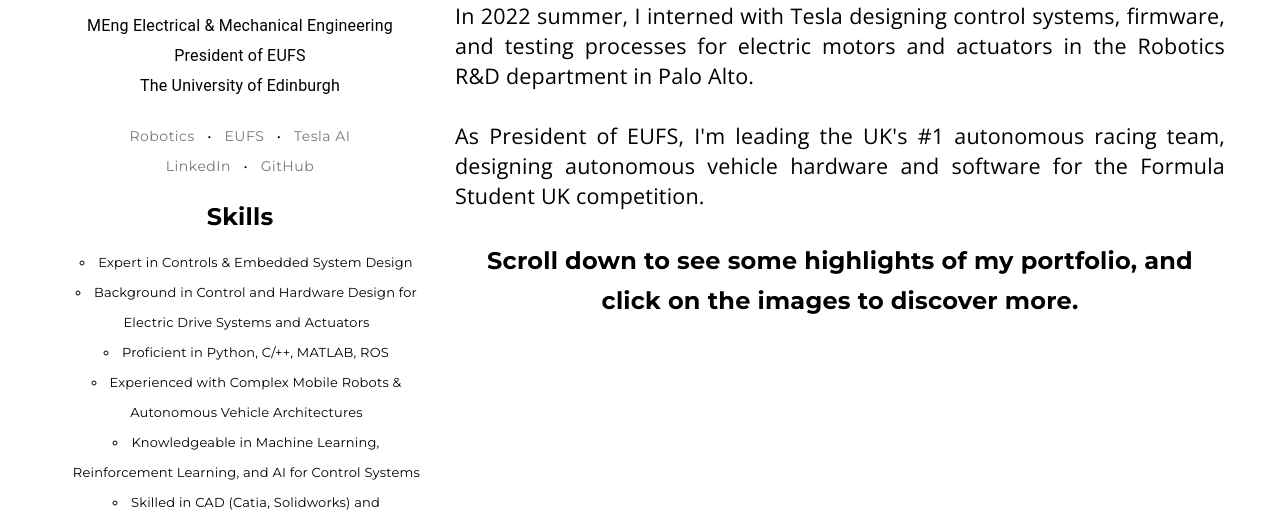
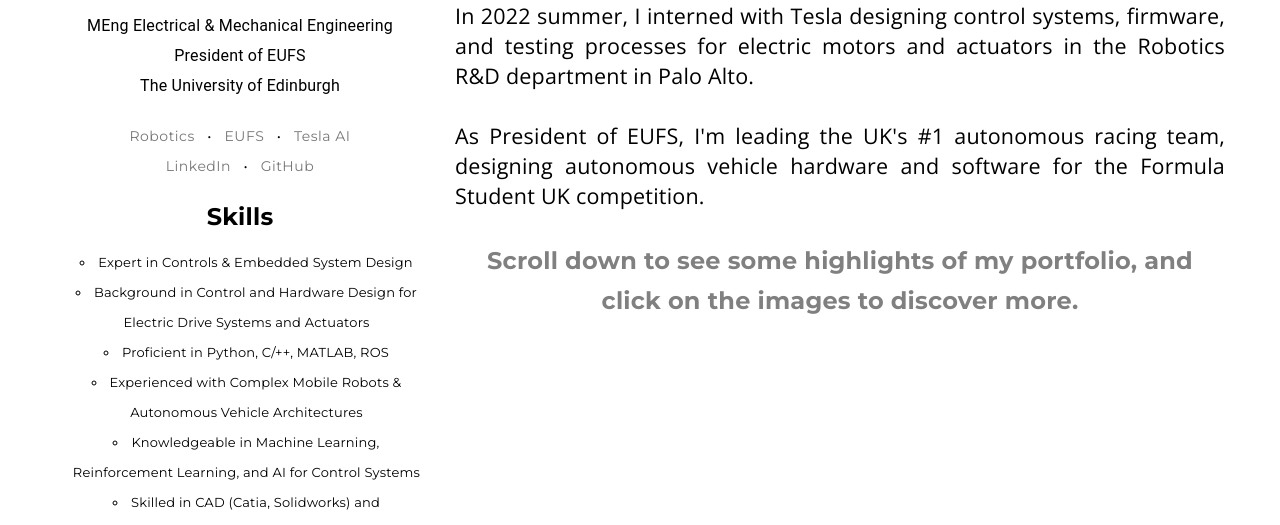
Before and after one commit to sandorfelber/sandorfelber.github.io, a website: page index.html in a window 1280 px wide. Shown: the part 559-1084 px from the top of the page. Drawn offline with nearby package versions, Linux system fonts and the light colour scheme.

Commit message:
Update index.html

```diff
--- a/index.html
+++ b/index.html
@@ -118,7 +118,7 @@
                 <p style="font-size: 21.5px; text-align: justify; font-family: 'Open Sans', sans-serif;">
                     As President of EUFS, I'm leading the UK's #1 autonomous racing team, designing autonomous vehicle hardware and software for the Formula Student UK competition.
                 </p>
-		<h2 style="font-size: 24px; margin-top: 0;">Scroll down to see some highlights of my portfolio, and click on the images to discover more.</h2>
+		<h2 style="font-size: 24px; margin-top: 0; color: grey;">Scroll down to see some highlights of my portfolio, and click on the images to discover more.</h2>
             </div>
         </div>
     </div>
```
